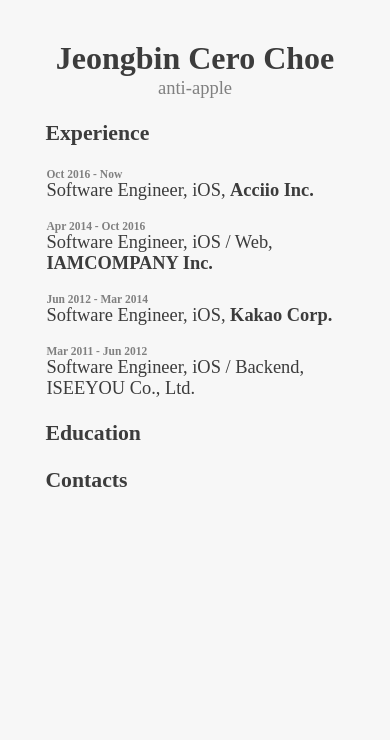
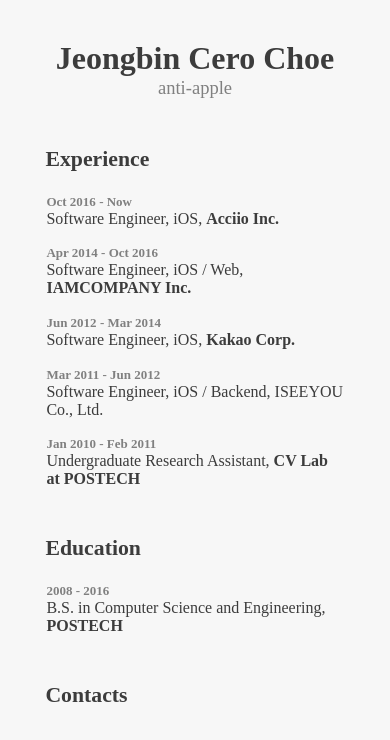
Before and after one commit to cerochoe/cerochoe.github.io, a Gatsby site: page / in a window 390 px wide. Built offline with nearby package versions, Linux system fonts and the light colour scheme; Gatsby itself is replaced by a stand-in of ours.

Commit message:
ㅁㅗ바일 대응

```diff
--- a/src/components/experience.js
+++ b/src/components/experience.js
@@ -6,9 +6,9 @@
     <div className={styles.period}>{props.from} - {props.to}</div>
     <div>
       <span className={styles.title}>{props.title}, </span>
-      <span className={styles.position}>{props.position}</span>
+      {props.position ? <span className={styles.position}>{props.position}, </span> : <span></span> }
       <span className={styles.at}>
-        , {props.url ? <a href={props.url} target="_blank">{props.at}</a> : <span>{props.at}</span>}
+        {props.url ? <a href={props.url} target="_blank">{props.at}</a> : <span>{props.at}</span>}
       </span>
     </div>
   </div>
--- a/src/components/experience.module.scss
+++ b/src/components/experience.module.scss
@@ -1,26 +1,4 @@
 @import '../styles/global.scss';
-
-.experience {
-  margin: 0.4rem 0 1.2rem 1px;
-}
-
-.period {
-  font-size: 0.72rem;
-  font-weight: 550;
-  color: $lightText;
-}
-
-.title {
-  font-size: 1.15rem;
-}
-
-.position {
-  font-size: 1.15rem;
-}
-
-.at {
-  font-size: 1.15rem;
-}
 
 a:link, a:visited, a:hover {
   font-weight: 550;
@@ -33,3 +11,74 @@
   color: $black;
   text-decoration: none;
 }
+
+.period {
+  font-weight: 550;
+  color: $lightText;
+}
+
+@media (min-width: 481px) {
+  .experience {
+    margin: 0 0 1.2rem 1px;
+  }
+
+  .period {
+    font-size: 0.72rem;
+  }
+
+  .title {
+    font-size: 1.2rem;
+  }
+
+  .position {
+    font-size: 1.2rem;
+  }
+
+  .at {
+    font-size: 1.2rem;
+  }
+}
+
+@media (min-width: 321px) and (max-width: 480px) {
+  .experience {
+    margin: 0 0 1.1rem 1px;
+  }
+
+  .period {
+    font-size: 13px;
+  }
+
+  .title {
+    font-size: 1rem;
+  }
+
+  .position {
+    font-size: 1rem;
+  }
+
+  .at {
+    font-size: 1rem;
+  }
+}
+
+@media (max-width: 320px) {
+  .experience {
+    margin: 0 0 1.1rem 1px;
+  }
+
+  .period {
+    font-size: 13px;
+  }
+
+  .title {
+    font-size: 1rem;
+  }
+
+  .position {
+    font-size: 1rem;
+  }
+
+  .at {
+    font-size: 1rem;
+  }
+}
--- a/src/components/heading.module.scss
+++ b/src/components/heading.module.scss
@@ -4,18 +4,21 @@
 
 @media (min-width: 481px) {
   .heading {
+    margin-top: 5rem;
     font-size: 1.7rem;
   }
 }
 
 @media (min-width: 321px) and (max-width: 480px) {
   .heading {
+    margin-top: 3rem;
     font-size: 1.36rem;
   }
 }
 
 @media (max-width: 320px) {
   .heading {
+    margin-top: 3rem;
     font-size: 1.36rem;
   }
 }
--- a/src/pages/index.js
+++ b/src/pages/index.js
@@ -33,6 +33,23 @@
      title="Software Engineer"
      position="iOS / Backend"
      at="ISEEYOU Co., Ltd." />
+    <Experience
+     from="Jan 2010"
+     to="Feb 2011"
+     title="Undergraduate Research Assistant"
+     at="CV Lab at POSTECH"
+     url="http://cvlab.postech.ac.kr/lab/" />
+  </div>
+)
+
+const education = () => (
+  <div>
+    <Experience
+     from="2008"
+     to="2016"
+     title="B.S. in Computer Science and Engineering"
+     at="POSTECH"
+     url="http://postech.edu" />
   </div>
 )
 
@@ -42,6 +59,7 @@
     <Heading title="Experience"/>
     {experiences()}
     <Heading title="Education"/>
+    {education()}
     <Heading title="Contacts"/>
   </Container>
 )
```
